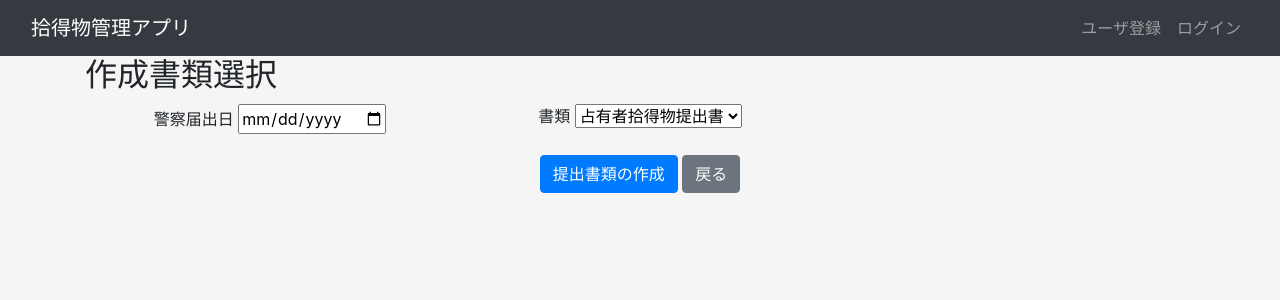
After one commit to sugar310sato/lostitem_app, a Flask app: page /police/choice/document in a window 1280 px wide. The commit adds this page. Shown: the top 300 px of the page. Run offline with Flask 3, Linux system fonts and the light colour scheme; some libraries are stand-ins or nearby versions.

```diff
--- a/apps/items/views.py
+++ b/apps/items/views.py
@@ -58,7 +58,7 @@ def index():
         if item_color:
             query = query.filter(LostItem.item_color.ilike(f"%{item_color}%"))
         if not item_value:
-            query = query.filter(LostItem.item_value is False)
+            query = query.filter(LostItem.item_value == False)
         if item_not_yet:
             query = query.filter(LostItem.item_situation != "返還済み")
         # 結果を取得
@@ -115,11 +115,12 @@ def photo_arange():
             query = query.filter(LostItem.item_color.ilike(f"%{item_color}%"))
         # SQLAlchemyに合わせているので==を使用
         if not item_value:
-            query = query.filter(LostItem.item_value is False)
+            query = query.filter(LostItem.item_value == False)
         if item_not_yet:
             query = query.filter(LostItem.item_situation != "返還済み")
         # 結果を取得
         search_results = query.all()
+        print(search_results)
         session['search_results'] = [item.to_dict() for item in search_results]
         return redirect(url_for("items.item_search_photo"))
 
@@ -276,6 +277,7 @@ def edit(item_id):
 @items.route("/items/search", methods=["POST", "GET"])
 def item_search():
     search_results = session.get('search_results', [])
+    print(search_results)
     return render_template("items/search.html", search_results=search_results)
 
 
--- a/apps/police/forms.py
+++ b/apps/police/forms.py
@@ -14,3 +14,21 @@ class PoliceForm(FlaskForm):
         choices=CHOICES_FINDER_POLICE,
     )
     submit = SubmitField("絞り込み")
+
+
+# 届出出力用フォーム
+class MakeDocument(FlaskForm):
+    submit = SubmitField("警察届出所出力")
+
+
+# 届出日、書類設定フォーム
+class OptionDocument(FlaskForm):
+    submit_date = DateField("警察届出日")
+    document = SelectField(
+        label="書類",
+        choices=[
+            ("占有者拾得物提出書", "占有者拾得物提出書"),
+            ("第三者拾得物提出書", "第三者拾得物提出書"),
+        ]
+    )
+    submit = SubmitField("提出書類の作成")
--- /dev/null
+++ b/apps/police/templates/police/choice_document.html
@@ -0,0 +1,18 @@
+{% extends "register/base.html" %}
+{% block title %}作成書類選択{% endblock %}
+{% block content %}
+<h2>作成書類選択</h2>
+<form action="{{ url_for('police.choice_document') }}" , method="post">
+    {{ form.csrf_token }}
+    <div class="container text-center">
+        <div class="row mb-3">
+            <div class="col-4">{{ form.submit_date.label }} {{ form.submit_date }}</div>
+            <div class="col-4">{{ form.document.label }} {{ form.document }}</div>
+        </div>
+        <div class="text-center">
+            {{ form.submit(class="btn btn-primary") }}
+            <a class="btn btn-secondary" href="{{ url_for('police.item') }}" role="button">戻る</a>
+        </div>
+    </div>
+</form>
+{% endblock %}
--- a/apps/police/views.py
+++ b/apps/police/views.py
@@ -5,12 +5,10 @@ from pathlib import Path
 from flask import (Blueprint, redirect, render_template, request, session,
                    url_for)
 from reportlab.lib.pagesizes import letter
-from reportlab.pdfbase import pdfmetrics
-from reportlab.pdfbase.cidfonts import UnicodeCIDFont
 from reportlab.pdfgen import canvas
 
 from apps.app import db
-from apps.police.forms import PoliceForm
+from apps.police.forms import MakeDocument, OptionDocument, PoliceForm
 from apps.register.models import Denomination, LostItem
 
 police = Blueprint(
@@ -52,6 +50,8 @@ def item():
                 query = query.filter(LostItem.choice_finder == "占有者")
             else:
                 query = query.filter(LostItem.choice_finder == "第三者")
+        # 警察未届けの物のみ
+        query = query.filter(LostItem.item_situation != "届出済み")
         search_results = query.all()
         session['search_results'] = [item.to_dict() for item in search_results]
         return redirect(url_for("police.item_search"))
@@ -59,20 +59,40 @@ def item():
 
 
 # 検索結果
-@police.route("/items/search")
+@police.route("/items/search", methods=["POST", "GET"])
 def item_search():
     search_results = session.get('search_results', [])
 
-    if request.method == 'POST':
-        return redirect(url_for('police.make_data'))
-    return render_template("police/search.html", search_results=search_results)
+    form = MakeDocument()
+    if form.submit.data:
+        item_ids = request.form.getlist('item_ids')
+        session['item_ids'] = item_ids
+        return redirect(url_for('police.choice_document'))
+    return render_template("police/search.html", search_results=search_results,
+                           form=form)
+
+
+# 作成書類選択
+@police.route("/choice/document", methods=["POST", "GET"])
+def choice_document():
+    form = OptionDocument()
+    if form.submit.data:
+        if form.document.data == "占有者拾得物提出書":
+            return redirect(url_for('police.make_data'))
+        else:
+            print("OMG")
+            return redirect(url_for('police.item'))
+    return render_template("police/choice_document.html", form=form)
 
 
 # 警察届出用データ作成
-@police.route("/make/data")
+@police.route("/make/data", methods=["POST", "GET"])
 def make_data():
-    lostitem = db.session.query(LostItem).all()
-    make_pdf_police(lostitem)
+    item_ids = session.get('item_ids', [])
+    item_ids = [int(i) for i in item_ids]
+    # Use in_ to filter rows where LostItem.id is in item_ids
+    items = db.session.query(LostItem).filter(LostItem.id.in_(item_ids)).all()
+    make_pdf_police(items)
     return "PDF receipt saved as "
 
 
--- a/apps/register/templates/register/base.html
+++ b/apps/register/templates/register/base.html
@@ -43,13 +43,6 @@
         </section>
 
         <!-- フッター -->
-        {% if current_user.is_authenticated %}
-        <footer class="py-4 bg-dark text-center">
-            <div>
-                <a href="{{ url_for('crud.users') }}" class="text-white">ユーザ管理</a>
-            </div>
-        </footer>
-        {% endif %}
     </body>
 
 </html>
--- a/migrations/versions/b56fa00856c7_.py
+++ b/migrations/versions/1aec72d17181_.py
@@ -1,8 +1,8 @@
 """empty message
 
-Revision ID: b56fa00856c7
+Revision ID: 1aec72d17181
 Revises:
-Create Date: 2023-07-22 17:13:45.742324
+Create Date: 2023-07-25 09:43:58.233443
 
 """
 from alembic import op
@@ -10,7 +10,7 @@ import sqlalchemy as sa
 
 
 # revision identifiers, used by Alembic.
-revision = 'b56fa00856c7'
+revision = '1aec72d17181'
 down_revision = None
 branch_labels = None
 depends_on = None
```
Also changed, not shown: apps/police/templates/police/search.html (+6 -3 lines).
